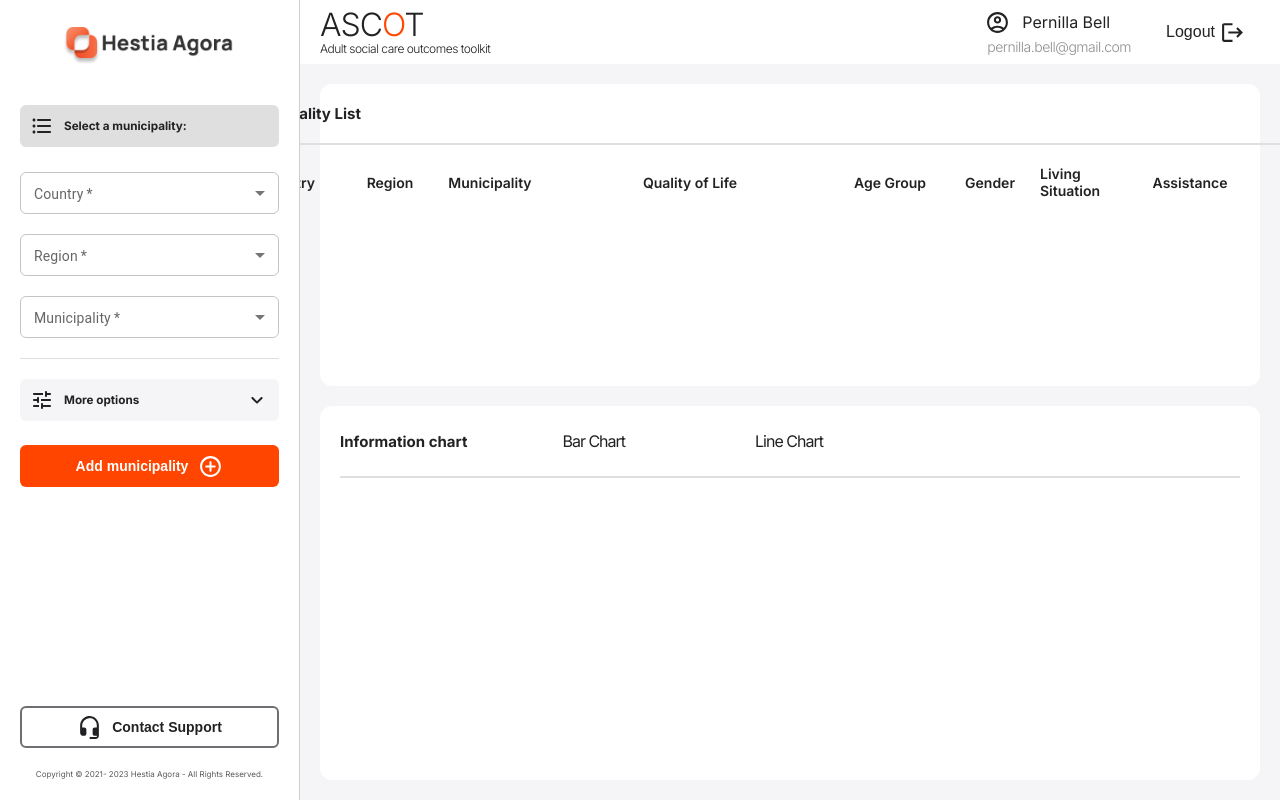
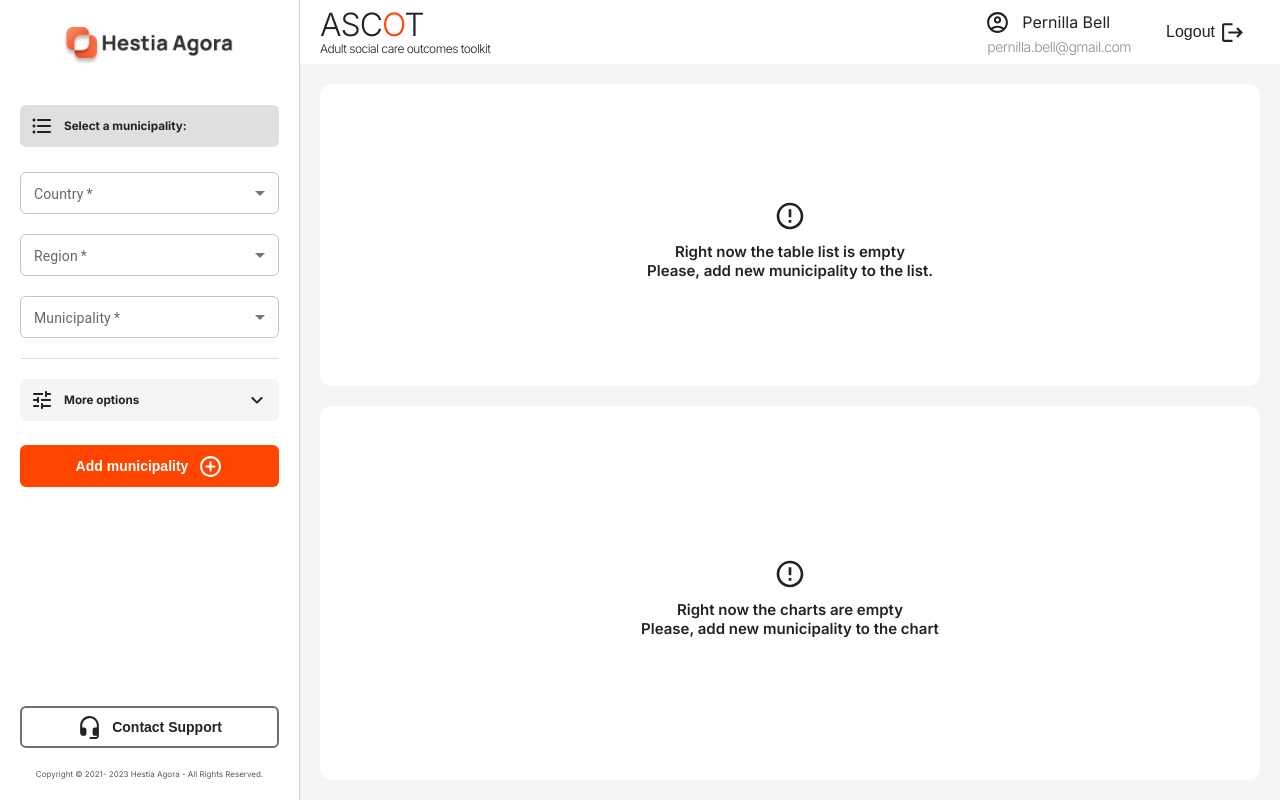
Before and after one commit to code-from-basement/ascot-analytics-web-app, a React (Vite) app: page /application in a window 1280 px wide. Built offline with nearby package versions, Linux system fonts and the light colour scheme.

Commit message:
implement container layout for table and chart

```diff
--- a/src/Components/Layouts/Main/ChartContainer/ChartContainer.module.css
+++ b/src/Components/Layouts/Main/ChartContainer/ChartContainer.module.css
@@ -4,6 +4,8 @@
   background-color: var(--color-white);
   padding: var(--spacing-md);
   border-radius: var(--border-radius-md);
+  position: relative;
+  overflow: hidden;
 }
 .chartNavbar {
   display: flex;
@@ -32,3 +34,30 @@
   margin: var(--spacing-md) 0;
   border: 1px solid var(--color-gray-300);
 }
+
+/* layout container */
+
+.layoutContainer {
+  position: absolute;
+  top: 0;
+  left: 0;
+  width: 100%;
+  background-color: #ffffff;
+  height: 100%;
+  z-index: var(--z-index-200);
+  display: flex;
+  align-items: center;
+  justify-content: center;
+  flex-direction: column;
+  /* gap: var(--spacing-sm); */
+  color: var(--color-gray-900);
+}
+
+.layoutContainer h2 {
+  font-weight: var(--font-w-semiBold);
+}
+
+.layoutContainer svg {
+  margin: var(--spacing-sm);
+  font-size: var(--icon-size-32);
+}
--- a/src/Components/Layouts/Main/ChartContainer/ChartContainer.tsx
+++ b/src/Components/Layouts/Main/ChartContainer/ChartContainer.tsx
@@ -1,10 +1,25 @@
 import Styles from "./ChartContainer.module.css";
-import React , {useState} from "react";
-import { Link, NavLink, Outlet } from "react-router-dom";
+import React, { useState } from "react";
+import { NavLink, Outlet } from "react-router-dom";
+import { ErrorOutlineOutlinedIcon } from "../../../UI/Icons/IconsLibrary";
+import { useGlobalContext } from "../../../../Context/GlobalContext";
+//
+const LayoutContainer = () => {
+  return (
+    <div className={Styles.layoutContainer}>
+      <ErrorOutlineOutlinedIcon />
+      <h2>Right now the charts are empty</h2>
+      <h2>Please, add new municipality to the chart</h2>
+    </div>
+  );
+};
+//
 
 function ChartContainer() {
+  const { showContainerLayout, setShowContainerLayout } = useGlobalContext();
   return (
     <div className={Styles.chartContainer}>
+      {showContainerLayout && <LayoutContainer />}
       <nav className={Styles.chartNavbar}>
         <h2>Information chart</h2>
         <NavLink to="/application/barchart" className={({ isActive, isPending }) => (isPending ? Styles.pending : isActive ? Styles.active : "")}>
--- a/src/Components/Layouts/Main/RegionTable/Region.module.css
+++ b/src/Components/Layouts/Main/RegionTable/Region.module.css
@@ -11,4 +11,31 @@
   order: 1;
   grid-column: 1/-1;
   grid-row: 1/2;
+  position: relative;
+  overflow: hidden;
+  z-index: var(--z-index-100);
 }
+.layoutContainer {
+  position: absolute;
+  top: 0;
+  left: 0;
+  width: 100%;
+  background-color: #ffffff;
+  height: 100%;
+  z-index: var(--z-index-200);
+  display: flex;
+  align-items: center;
+  justify-content: center;
+  flex-direction: column;
+  /* gap: var(--spacing-sm); */
+  color: var(--color-gray-900);
+}
+
+.layoutContainer h2 {
+  font-weight: var(--font-w-semiBold);
+}
+
+.layoutContainer svg {
+  margin: var(--spacing-sm);
+  font-size: var(--icon-size-32);
+}
--- a/src/Components/Layouts/Main/RegionTable/RegionTable.tsx
+++ b/src/Components/Layouts/Main/RegionTable/RegionTable.tsx
@@ -2,10 +2,24 @@ import Styles from "./Region.module.css";
 import React from "react";
 import TableHeader from "./TableHeader/TableHeader";
 import TableList from "./TableList/TableList";
+import { ErrorOutlineOutlinedIcon } from "../../../UI/Icons/IconsLibrary";
+import { useGlobalContext } from "../../../../Context/GlobalContext";
+
+const LayoutContainer = () => {
+  return (
+    <div className={Styles.layoutContainer}>
+      <ErrorOutlineOutlinedIcon />
+      <h2>Right now the table list is empty</h2>
+      <h2>Please, add new municipality to the list.</h2>
+    </div>
+  );
+};
 
 function RegionTable() {
+  const { showContainerLayout, setShowContainerLayout } = useGlobalContext();
   return (
     <div className={Styles.regionTable}>
+      {showContainerLayout && <LayoutContainer />}
       <TableHeader />
       <TableList />
     </div>
--- a/src/Components/Layouts/Main/RegionTable/TableItem/ColorTag/ColorTag.tsx
+++ b/src/Components/Layouts/Main/RegionTable/TableItem/ColorTag/ColorTag.tsx
@@ -4,17 +4,6 @@ import react, { useCallback, useEffect, useState } from "react";
 
 function ColorTag({ index }: any) {
   const { colors } = useGlobalContext();
-
-  const detail = {
-    error: {
-      message: "",
-      type: "error",
-    },
-    success: {
-      message: "",
-      type: "success",
-    },
-  };
 
   return (
     <div style={{ backgroundColor: `${colors[index]}` }} className={Styles.colorTag}>
--- a/src/Components/Layouts/Main/RegionTable/TableList/TableList.tsx
+++ b/src/Components/Layouts/Main/RegionTable/TableList/TableList.tsx
@@ -1,10 +1,17 @@
-import React from "react";
+import React, { useEffect } from "react";
 import Styles from "./TableList.module.css";
 import TableItem from "../TableItem/TableItem";
 import { useGlobalContext } from "../../../../../Context/GlobalContext";
 
 function TableList() {
-  const { listItem, limitationListItemError }: any = useGlobalContext();
+  const { listItem, limitationListItemError, setShowContainerLayout }: any = useGlobalContext();
+
+  useEffect(() => {
+    const listItemLength = listItem.length;
+    if (listItemLength === 0) {
+      setShowContainerLayout(true);
+    } else setShowContainerLayout(false);
+  }, [listItem, setShowContainerLayout]);
 
   return (
     <div className={Styles.tableList}>
--- a/src/Components/UI/Icons/IconsLibrary.ts
+++ b/src/Components/UI/Icons/IconsLibrary.ts
@@ -27,6 +27,7 @@ import LinkedInIcon from "@mui/icons-material/LinkedIn";
 import ReplayRoundedIcon from "@mui/icons-material/ReplayRounded";
 import TuneRoundedIcon from "@mui/icons-material/TuneRounded";
 import FormatListBulletedRoundedIcon from "@mui/icons-material/FormatListBulletedRounded";
+import ErrorOutlineOutlinedIcon from "@mui/icons-material/ErrorOutlineOutlined";
 
 export {
   DeleteRoundedIcon,
@@ -58,4 +59,5 @@ export {
   ReplayRoundedIcon,
   TuneRoundedIcon,
   FormatListBulletedRoundedIcon,
+  ErrorOutlineOutlinedIcon,
 };
--- a/src/Context/GlobalContext.tsx
+++ b/src/Context/GlobalContext.tsx
@@ -76,11 +76,16 @@ function GlobalProvider({ children }: globalContextProps) {
     year: "numeric",
   });
   //
-  /**error handling during fetching m,ore then 4 items */
+
+  /**error handling during fetching more then 4 items */
   const [limitationListItemError, setLimitationListItemError] = useState(false);
   //
   /* Loading Layout */
   const [isLoading, setIsLoading] = useState(false);
+
+  /* Container for table and chart container*/
+  const [showContainerLayout, setShowContainerLayout] = useState(true);
+
   /* Contact support Layout */
   const [showContact, setShowContact] = useState(false);
 
@@ -139,6 +144,7 @@ function GlobalProvider({ children }: globalContextProps) {
         limitationListItemError,
         lineChartData,
         barChartData,
+        showContainerLayout,
         // yearForChart,
         setIsLoading,
         setShowContact,
@@ -146,6 +152,7 @@ function GlobalProvider({ children }: globalContextProps) {
         fetchingNewItem,
         setListItem,
         setLimitationListItemError,
+        setShowContainerLayout,
       }}
     >
       {children}
--- a/src/index.css
+++ b/src/index.css
@@ -59,8 +59,8 @@ li {
   --color-blue: #1122aa;
   --color-blue-tint: #eaecfd;
   --color-green: #16d5bc;
-  --color-purple: #744df5;
-  --color-purple-tint: #f6f3fe;
+  --color-purple: #6337f3;
+  --color-purple-tint: #ebe6fe;
   --color-red: #ff2e2e;
   --color-red-tint: #fdeeee;
 
@@ -83,6 +83,7 @@ li {
   --font-poppins: "Poppins", sans-serif;
 
   /* Icon size */
+  --icon-size-48: 4.8rem;
   --icon-size-32: 3.2rem;
   --icon-size-24: 2.4rem;
   --icon-size-16: 1.6rem;
```
